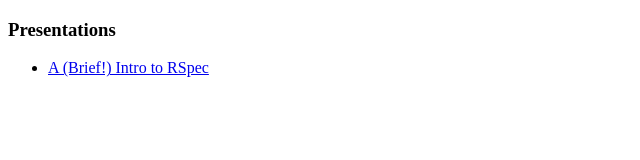
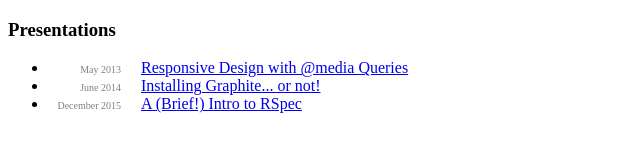
Before and after one commit to solipet/solipet.github.io, a plain HTML site: page index.html in a window 1280 px wide. Shown: the whole page, without its empty margins (0-640 px from the left). Drawn offline with nearby package versions, Linux system fonts and the light colour scheme.

Commit message:
Adds old presentations from 2013/2014

```diff
--- a/index.html
+++ b/index.html
@@ -28,13 +28,26 @@
   <link href="http://fonts.googleapis.com/css?family=PT+Serif:regular,italic,bold,bolditalic" rel="stylesheet" type="text/css">
   <link href='http://fonts.googleapis.com/css?family=Open+Sans' rel='stylesheet' type='text/css'>
   <link href='http://fonts.googleapis.com/css?family=Fjalla+One' rel='stylesheet' type='text/css'>
+
+  <style>
+    .pres-date {
+      font-size: 10px;
+      color: gray;
+      width: 73px;
+      display: inline-block;
+      text-align: right;
+      margin-right: 20px;
+    }
+  </style>
 </head>
 
 <body>
   <h3>Presentations</h3>
   <ul>
-    <li><a href="/brief_intro_to_rspec/index.html">A (Brief!) Intro to RSpec</a></li>
-  <ul>
+    <li><span class="pres-date">May 2013</span><a href="https://speakerdeck.com/solipet/responsive-design-with-at-media-queries">Responsive Design with @media Queries</a></li>
+    <li><span class="pres-date">June 2014</span><a href="https://speakerdeck.com/solipet/installing-graphite-or-not-as-the-case-may-be">Installing Graphite... or not!</a></li>
+    <li><span class="pres-date">December 2015</span><a href="/brief_intro_to_rspec/index.html">A (Brief!) Intro to RSpec</a></li>
+  </ul>
 </body>
 
 </html>
```
